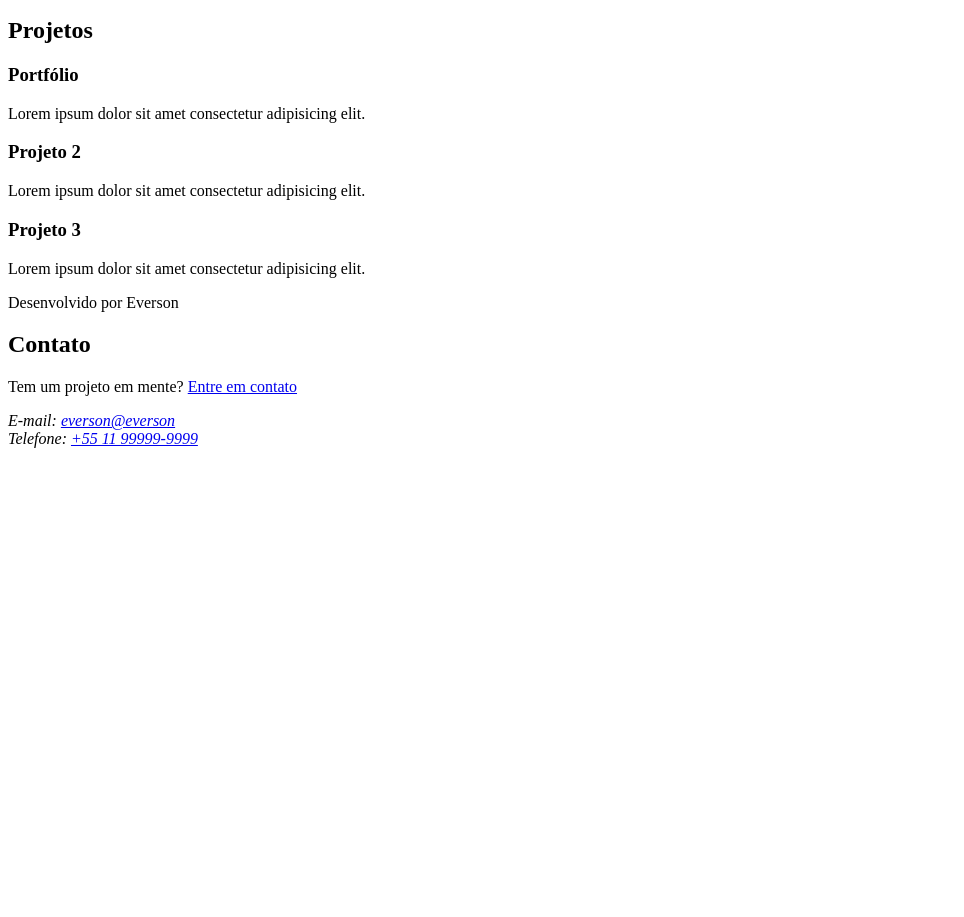
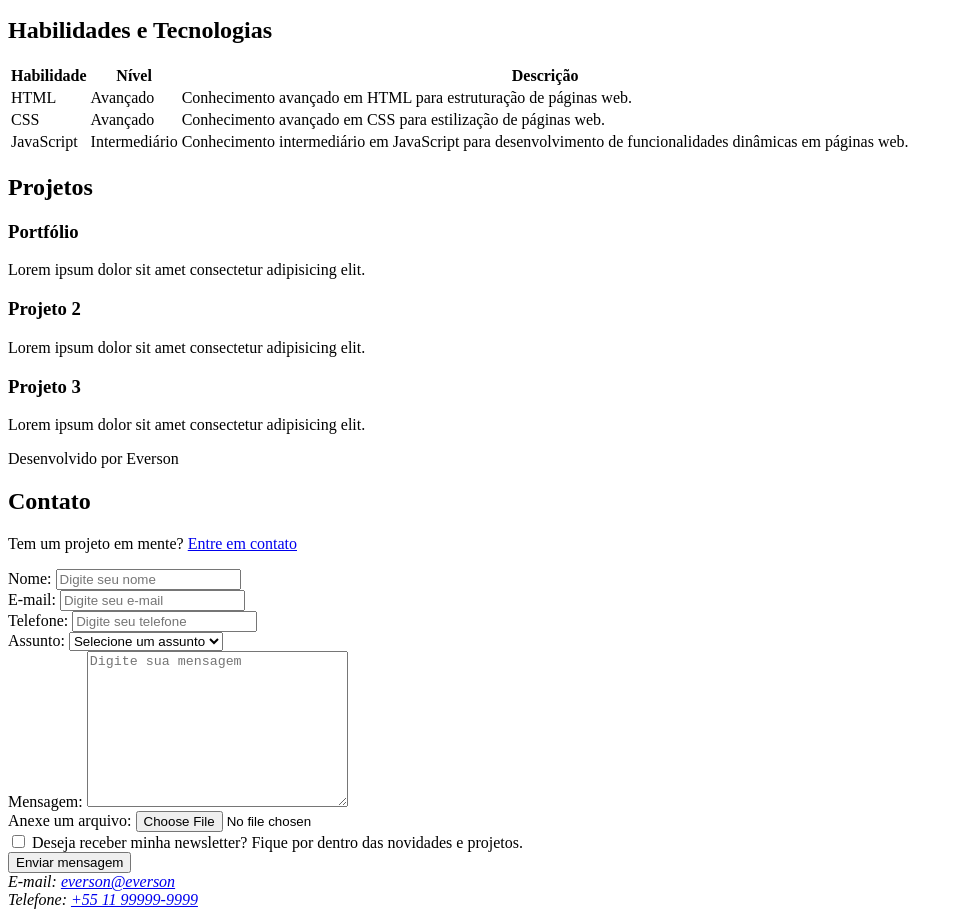
Before and after one commit to raskolnikovv/SCTEC-Portfolio, a plain HTML site: page index.html in a window 1280 px wide. Shown: the part 369-1286 px from the top of the page, without its empty margins (0-964 px from the left). Before the commit the page ends 825 px from the top, so only its background shows below. Drawn offline with Linux system fonts and the light colour scheme.

Commit message:
Adição de formulário e tabela de skills

```diff
--- a/index.html
+++ b/index.html
@@ -41,6 +41,44 @@
     </aside>
   </section>
 
+  <section id="habilidades">
+
+    <h2>Habilidades e Tecnologias</h2>
+
+    <table>
+
+      <thead>
+
+        <tr>
+          <th>Habilidade</th>
+          <th>Nível</th>
+          <th>Descrição</th>
+        </tr>
+      </thead>
+
+      <tbody>
+
+        <tr>
+          <td>HTML</td>
+          <td>Avançado</td>
+          <td>Conhecimento avançado em HTML para estruturação de páginas web.</td>
+        </tr>
+        <tr>
+          <td>CSS</td>
+          <td>Avançado</td>
+          <td>Conhecimento avançado em CSS para estilização de páginas web.</td>
+
+        </tr>
+        <tr>
+          <td>JavaScript</td>
+          <td>Intermediário</td>
+          <td>Conhecimento intermediário em JavaScript para desenvolvimento de funcionalidades dinâmicas em páginas web.</td>
+        </tr>
+      </tbody>
+    </table>
+
+  </section>
+
   <section id="projetos">
     <h2>Projetos</h2>
     <article>
@@ -63,13 +101,47 @@
     </article>
   </section>
 
+
   <footer>
     <p>Desenvolvido por Everson</p>
 
     <section id="contato">
       <h2>Contato</h2>
       <p>Tem um projeto em mente? <a href="#">Entre em contato</a></p>
+      <form action="">
 
+        <label for="nome">Nome: </label>
+        <input type="text" id="nome" name="nome" required placeholder="Digite seu nome"> <br>
+
+        <label for="email">E-mail: </label>
+        <input type="email" id="email" name="email" required placeholder="Digite seu e-mail"> <br>
+
+        <label for="telefone">Telefone: </label>
+        <input type="tel" id="telefone" name="telefone" placeholder="Digite seu telefone"> <br>
+
+        <label for="assunto">Assunto: </label>
+        <select name="assunto" id="assunto" required>
+          <option value="">Selecione um assunto</option>
+          <option value="orcamento">Orçamento</option>
+          <option value="parceria">Parceria</option>
+          <option value="duvida">Dúvida</option>
+          <option value="sugestao">Sugestão</option>
+          <option value="outro">Outro</option>
+        </select> <br>
+
+        <label for="mensagem">Mensagem: </label>
+        <textarea id="mensagem" name="mensagem" cols="30" rows="10" required placeholder="Digite sua mensagem"></textarea> <br>
+
+        <label for="arquivo">Anexe um arquivo: </label>
+        <input type="file" id="arquivo" name="arquivo"> <br>
+
+        <label for="newsletter">
+          <input type="checkbox" id="newsletter" name="newsletter">
+          Deseja receber minha newsletter? Fique por dentro das novidades e projetos.
+        </label> <br>
+
+        <button type="submit" value="Enviar mensagem">Enviar mensagem</button>
+      </form>
       <address>
         E-mail: <a href="mailto:everson@everson">everson@everson</a><br>
         Telefone: <a href="tel:+5511999999999">+55 11 99999-9999</a>
```
